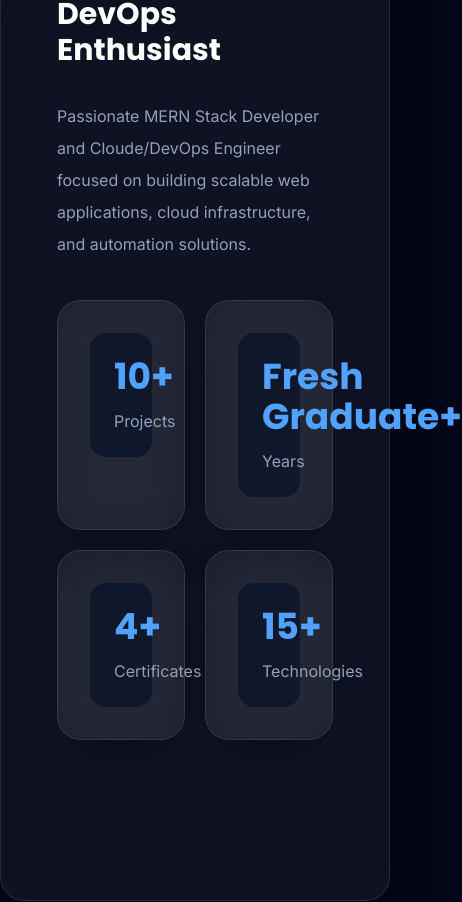
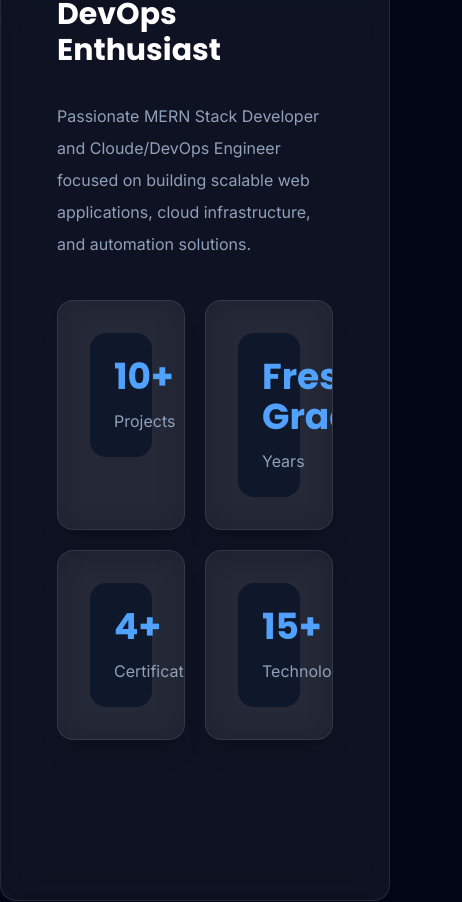
Before and after one commit to Saif-Afridi-1251/Saif-Ullah-portfolio, a React (Vite) app: page / in a window 390 px wide. Shown: the part 1561-2463 px from the top of the page, 462 px wide, since content can reach past the window. Built offline with nearby package versions, Linux system fonts and the light colour scheme.

Commit message:
add responsivense to Glass card

```diff
--- a/src/components/common/Glasscard.jsx
+++ b/src/components/common/Glasscard.jsx
@@ -2,15 +2,19 @@ function GlassCard({ children, className = "" }) {
   return (
     <div
       className={`
-        rounded-3xl
-        border border-white/10
+        relative
+        overflow-hidden
+        rounded-2xl
+        border
+        border-white/10
         bg-white/5
-        backdrop-blur-xl
-        shadow-2xl
+        backdrop-blur-lg
+        shadow-xl
         transition-all
         duration-300
-        hover:border-blue-500/40
+        hover:border-blue-500/30
         hover:shadow-blue-500/20
+        w-full
         ${className}
       `}
     >
```
